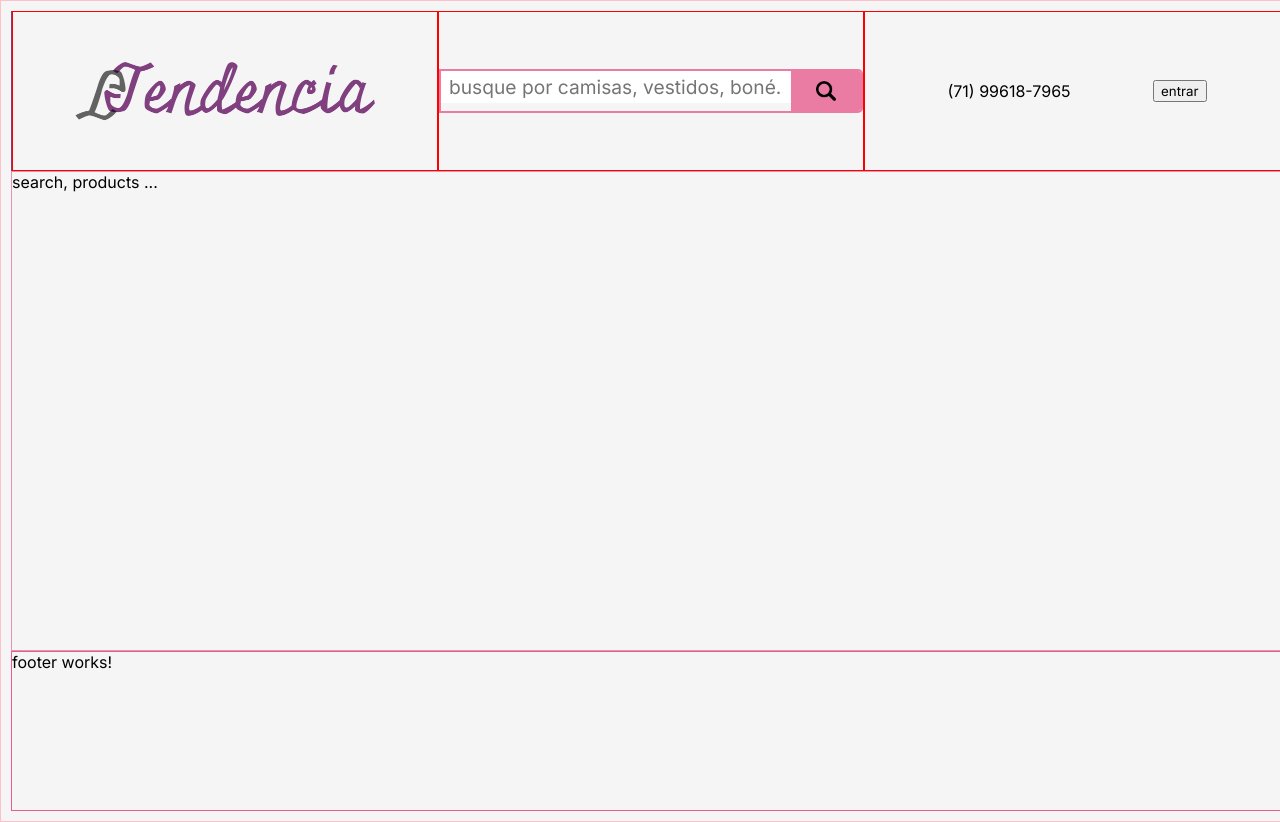
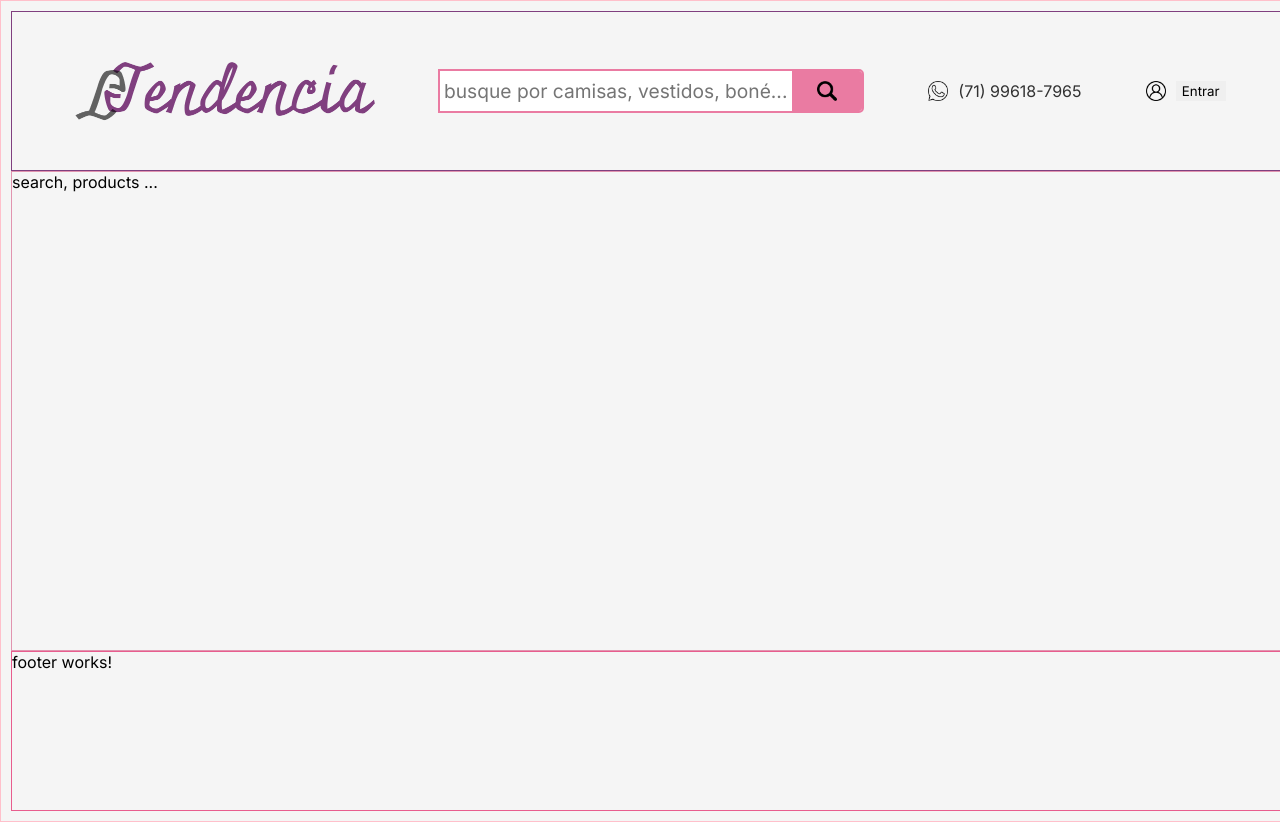
Before and after one commit to LeonardoSousa89/loja_de_moda, an Angular app: page / in a window 1280 px wide. Shown: the top 822 px of the page. Built offline with nearby package versions, Linux system fonts and the light colour scheme; a web font is replaced by a local one.

Commit message:
'@v1.0.8'

```diff
--- a/src/app/components/header/header.component.html
+++ b/src/app/components/header/header.component.html
@@ -12,9 +12,13 @@
     </div>
 
     <div class="contact-or-login-session">
-        <div class="zap">(71) 99618-7965</div>
+        <div class="zap">
+            <img src="../../../assets/whatsapp.png" alt="">
+            <p>(71) 99618-7965</p>
+        </div>
         <div class="entrar">
-            <button>entrar</button>
+            <img src="../../../assets/user.png" alt="">
+            <button>Entrar</button>
         </div>
     </div>
 
--- a/src/app/components/header/header.component.scss
+++ b/src/app/components/header/header.component.scss
@@ -5,7 +5,7 @@
     @include display($flex, row, space-evenly, $center, $none, $none, $none);
 
     .logo-session, .search-session, .contact-or-login-session{
-        @include test(solid 1px red);
+        // @include test(solid 1px red);
         @include dimension($hundred_percent, $hundred_percent);
     }
 
@@ -36,11 +36,12 @@
             width: $hundred_percent;
 
             input{
-                padding: 1vh;
+                padding: 0.5vh;
                 font-size: $font_larger;
                 grid-area: input;
                 border: transparent;
                 outline: transparent;
+                height:  $hundred_percent;;
             }
 
             button{
@@ -63,5 +64,36 @@
 
     .contact-or-login-session{
         @include display($flex, row, space-evenly, $center, $none, $none, $none);
+
+        .zap{
+            display: $flex;
+
+            img{
+                @include dimension(calc($hundred_pixel * 0.2), calc($hundred_pixel * 0.2));
+                margin-right: 10px;
+                cursor: $pointer;
+            }
+            p{
+                color: rgba($color: #000000, $alpha: 0.8);
+                cursor: $pointer;
+            }
+
+        }
+
+        .entrar{
+            display: $flex;
+
+            img{
+                @include dimension(calc($hundred_pixel * 0.2), calc($hundred_pixel * 0.2));
+                margin-right: 10px;
+            }
+
+            button{
+                cursor: $pointer;
+                border: transparent;
+                outline: transparent;
+            }
+        }
+
     }
 }
```
Also changed, not shown: src/assets/user.png (added), src/assets/whatsapp.png (added).
